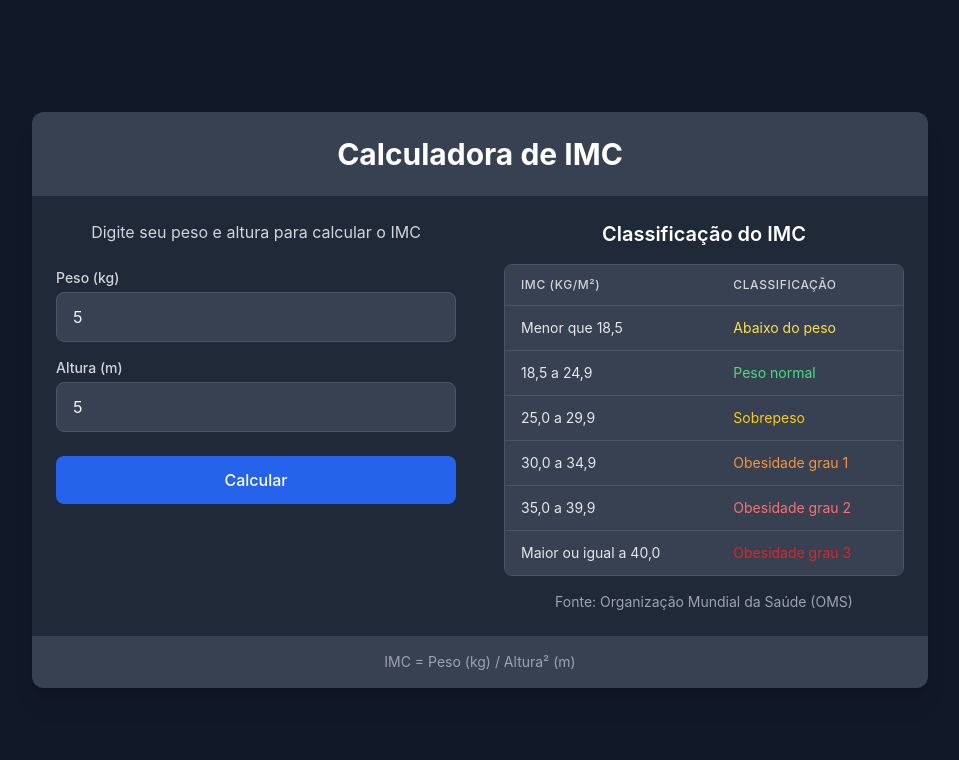
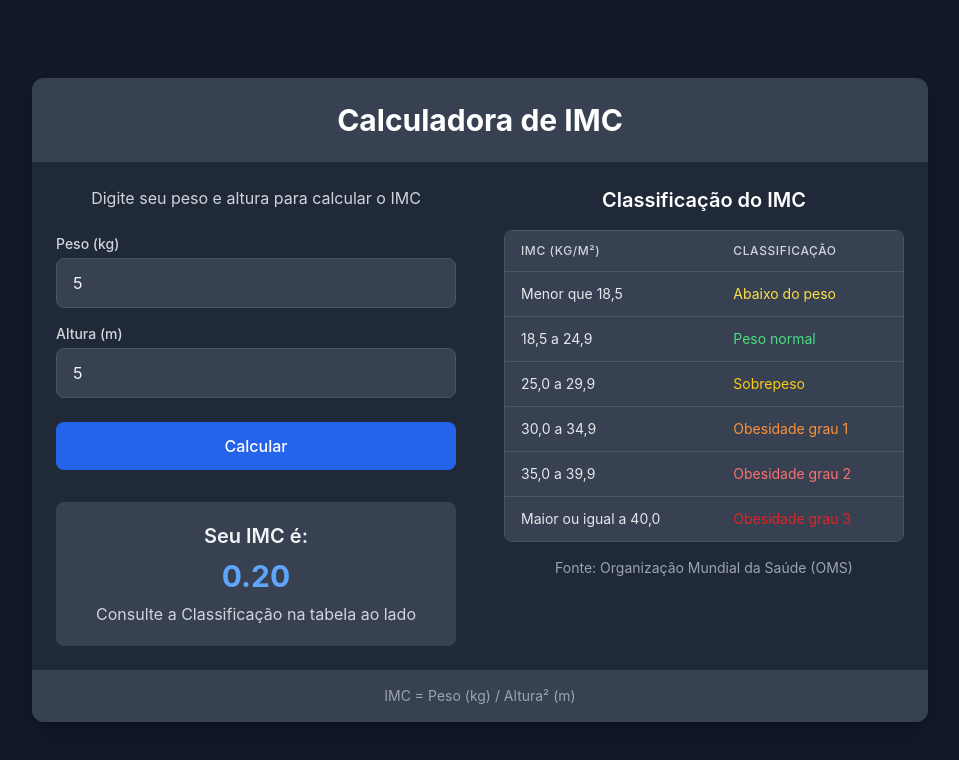
Before and after one commit to LucasCarvalhoo/caculadora-imc, a plain HTML site: page index.html in a window 1280 px wide. Both pictures are taken after typing "5", "5" into the empty fields and a click on the button "Calcular". Shown: the whole page, without its empty margins (160-1119 px from the left). Drawn offline with nearby package versions, Linux system fonts and the light colour scheme.

Commit message:
add  logica js

```diff
--- a/scripts/main.js
+++ b/scripts/main.js
@@ -3,9 +3,11 @@ let calculateIMC = () => {
     let height = Number(document.getElementById('height').value)
 
     heightSquared = Math.pow(height, 2);
-    result = weight / heightSquared;
+    result = (weight / heightSquared).toFixed(2);
 
-    console.log(result)
+    let resultIMC = document.getElementById('imc-value')
+    let resultArea = document.getElementById('result-area').style.display = 'block';
+    return resultIMC.innerText = result
 }
 
 let calculate = document.getElementById('calculate')
```
Also changed, not shown: index.html (+3 -20 lines).
